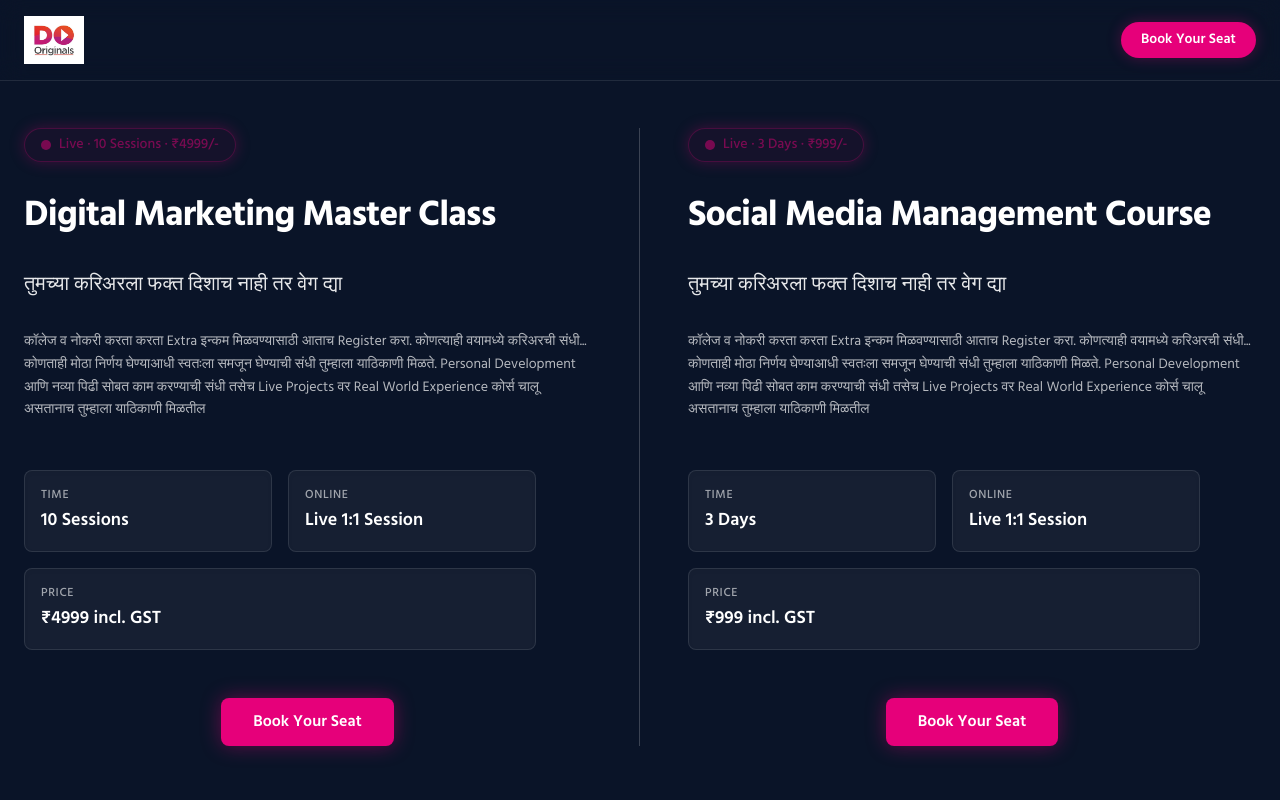
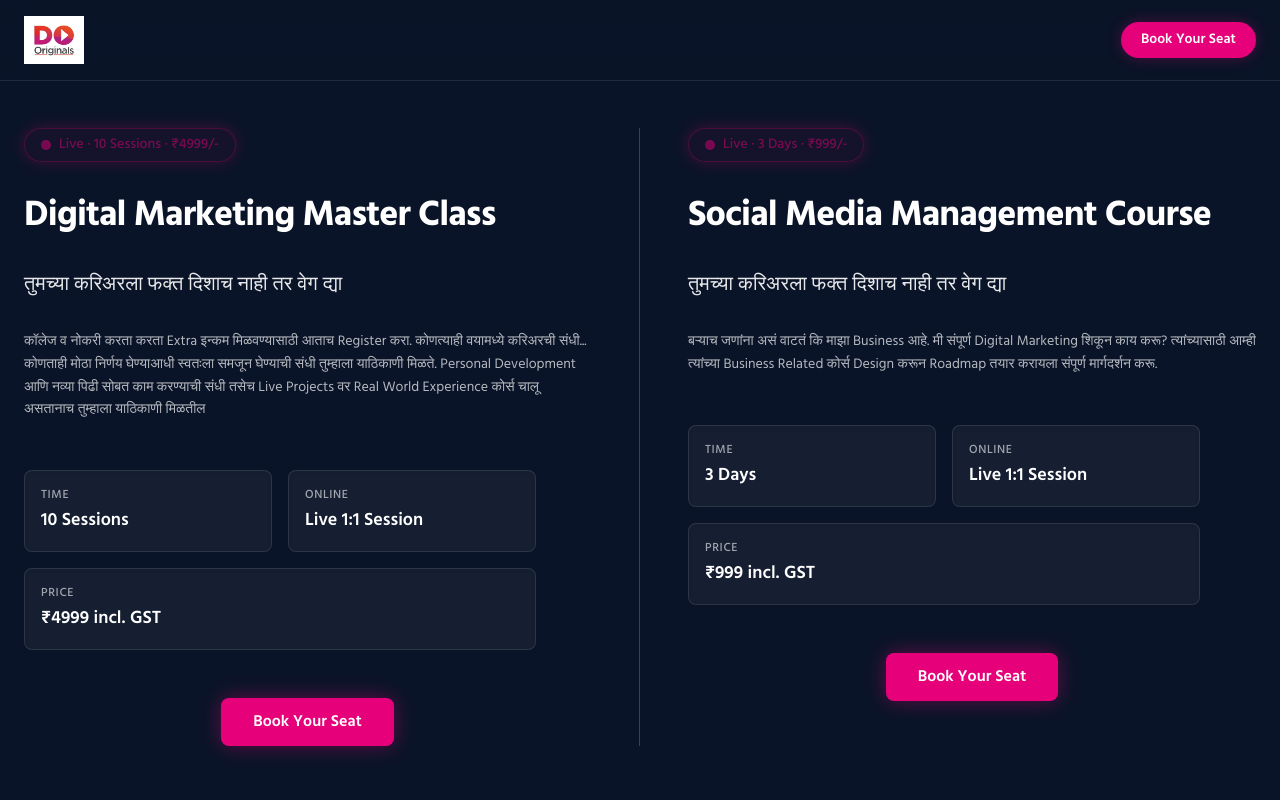
Before and after one commit to Do-Originals/materclasss-landing-page, a Next.js app: page / in a window 1280 px wide. Shown: the top 800 px of the page. Built offline with nearby package versions, Linux system fonts and the light colour scheme.

Commit message:
fix: spelling mistakes

```diff
--- a/src/components/sections/hero.tsx
+++ b/src/components/sections/hero.tsx
@@ -112,7 +112,7 @@ export function Hero() {
             </p>
 
             <p className="text-white/70 max-w-2xl leading-relaxed text-xs sm:text-sm">
-              {siteContent.registrationHook.text}
+              बऱ्याच जणांना असं वाटतं कि माझा Business आहे. मी संपूर्ण Digital Marketing शिकून काय करू? त्यांच्यासाठी आम्ही त्यांच्या Business Related कोर्स Design करून Roadmap तयार करायला संपूर्ण मार्गदर्शन करू.
             </p>
 
             <div className="grid grid-cols-2 gap-3 sm:gap-4 pt-4 max-w-lg">
```
